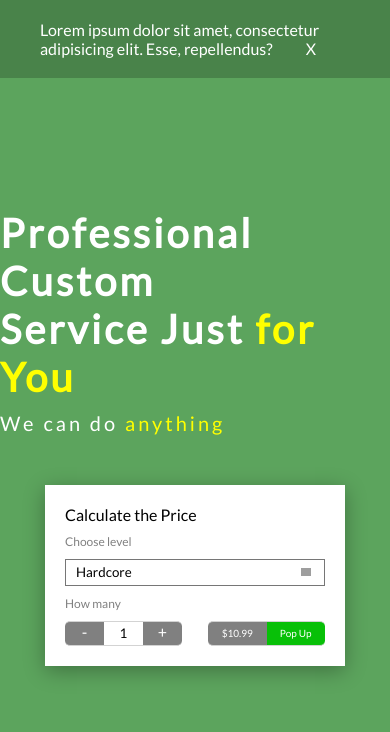
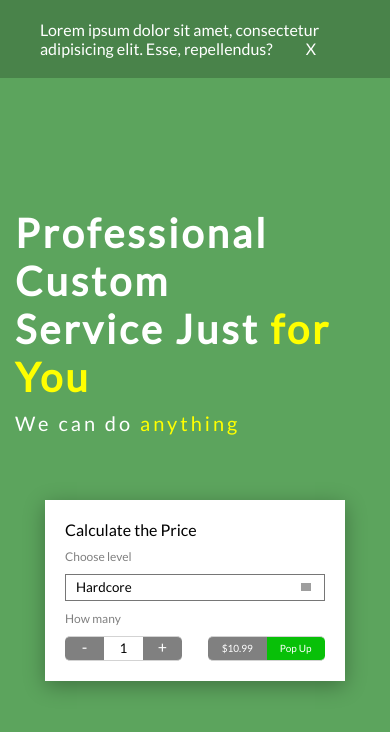
Before and after one commit to ymintyan/jbw, a website: page index.html in a window 390 px wide. Drawn offline with nearby package versions, Linux system fonts and the light colour scheme; grey boxes are pictures that could not be loaded.

Commit message:
Update style.css

```diff
--- a/assets/css/style.css
+++ b/assets/css/style.css
@@ -205,8 +205,10 @@ body {
     .wrapper .left {
       margin-top: 80px; } }
   @media (max-width: 450px) {
-			padding: 15px;
-		}
+	  .wrapper .left {
+	  	padding: 15px;
+	  }
+  }
   .wrapper .right {
     background: #fff;
     width: 300px;
```
